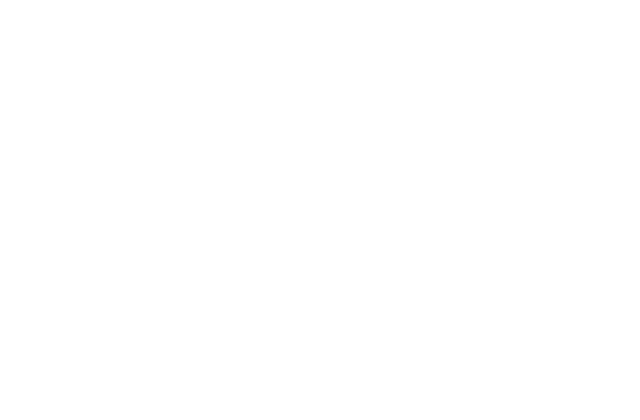
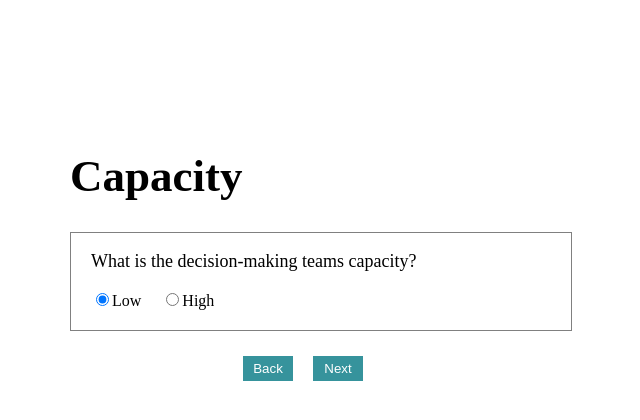
Before and after one commit to Logic-Legends/Decision-Making-Frmwk, a React (Create React App) app in the folder client/: page /CapacityStep in a window 1280 px wide. Before the commit this address had no page. Shown: the top 420 px of the page, without its empty margins (13-653 px from the left). Built offline with nearby package versions, Linux system fonts and the light colour scheme.

Commit message:
fix the style on step 3a and 3b without tooltip

```diff
--- a/client/src/App.js
+++ b/client/src/App.js
@@ -1,4 +1,6 @@
 import { Route, Routes } from "react-router-dom";
+import ImportanceStep from "./components/step-3a/ImportanceStep";
+import CapacityStep from "./components/step-3b/CapacityStep";
 
 import About from "./pages/About";
 import Home from "./pages/Home";
@@ -7,6 +9,8 @@
 	<Routes>
 		<Route path="/" element={<Home />} />
 		<Route path="/about/this/site" element={<About />} />
+		<Route path="/ImportanceStep" element={<ImportanceStep />} />
+		<Route path="/CapacityStep" element={<CapacityStep />} />
 	</Routes>
 );
 
--- a/client/src/components/step-3a/ImportanceStep.js
+++ b/client/src/components/step-3a/ImportanceStep.js
@@ -6,25 +6,27 @@
 
 const ImportanceStep=()=>{
      return (
-				<div className="header_title">
+				<div className="header">
 					<h1>
-						Capacity <span className="tooltip-icon">i</span>
+						Importance <img src="" alt="" className="tooltip-icon"></img>
 					</h1>
-					<section>
-						<p>
+					<section className="question-container">
+						<p className="question" >
 							How important is the decision?
-							<span className="tooltip-icon">i</span>
+							<img src="tooltipicon.PNG" alt="" className="tooltip-icon"></img>
 						</p>
 						<form className="radio-btn-section">
 							<label>
-								<input type="radio" value="low" />
+								<input type="radio" name="importance" value="low" checked />
 								Low
 							</label>
 							<label>
-								<input type="radio" value="low" />
+								<input type="radio" name="importance" value="low" />
 								High
 							</label>
 						</form>
+					</section>
+					<section className="btn-container">
 						<button>
 							<Link to="/"></Link>Back
 						</button>
--- a/client/src/components/step-3a/importance.css
+++ b/client/src/components/step-3a/importance.css
@@ -0,0 +1,40 @@
+h1{
+    font-family: "proxima-nova-condensed";
+    font-size: 45px;
+}
+.header{
+margin-top: 150px;
+margin-left: 75px;
+}
+.question-container{
+    border: 1px solid gray;
+    width: 500px;
+}
+.question{
+    font-family: "proxima-nova";
+    font-weight: 400px;
+    font-size: 18px;
+    margin-left: 20px;
+}
+form label {
+    margin-left: 20px;
+
+}
+.radio-btn-section{
+margin-bottom: 20px;
+}
+.btn-container{
+    margin-top: 25px;
+    position: absolute;
+    left:20%
+}
+.btn-container button:last-child{
+    margin-left: 20px;
+}
+button{
+    background-color: #36939C;
+    color: white;
+    width: 50px;
+    border: none;
+    height: 25px;
+}
--- a/client/src/components/step-3b/CapacityStep.js
+++ b/client/src/components/step-3b/CapacityStep.js
@@ -4,30 +4,32 @@
 
 const CapacityStep = () => {
 	return (
-		<div className="header_title">
+		<div className="header">
 			<h1>
-				Capacity <span className="tooltip-icon">i</span>
+				Capacity <img src="" alt="" className="tooltip-icon"></img>
 			</h1>
-			<section>
-				<p>
-					What is the decision-making teams capacity?{" "}
-					<span className="tooltip-icon">i</span>
+			<section className="question-container">
+				<p className="question">
+					What is the decision-making teams capacity?
+					<img src="" alt="" className="tooltip-icon"></img>
 				</p>
 				<form className="radio-btn-section">
 					<label>
-						<input type="radio" value="low" />
+						<input type="radio" name="capacity" value="low" checked />
 						Low
 					</label>
 					<label>
-						<input type="radio" value="low" />
+						<input type="radio" name="capacity" value="low" />
 						High
 					</label>
 				</form>
+			</section>
+			<section className="btn-container">
 				<button>
-					<Link to="/"></Link>Back
+					<Link to="/ImportanceStep"></Link>Back
 				</button>
 				<button>
-					<Link to="/TimeResourceAllocation"></Link>Next
+					<Link to="/"></Link>Next
 				</button>
 			</section>
 		</div>
--- a/client/src/components/step-3b/capacity.css
+++ b/client/src/components/step-3b/capacity.css
@@ -0,0 +1,40 @@
+h1{
+    font-family: "proxima-nova-condensed";
+    font-size: 45px;
+}
+.header{
+margin-top: 150px;
+margin-left: 75px;
+}
+.question-container{
+    border: 1px solid gray;
+    width: 500px;
+}
+.question{
+    font-family: "proxima-nova";
+    font-weight: 400px;
+    font-size: 18px;
+    margin-left: 20px;
+}
+form label {
+    margin-left: 20px;
+
+}
+.radio-btn-section{
+margin-bottom: 20px;
+}
+.btn-container{
+    margin-top: 25px;
+    position: absolute;
+    left:20%
+}
+.btn-container button:last-child{
+    margin-left: 20px;
+}
+button{
+    background-color: #36939C;
+    color: white;
+    width: 50px;
+    border: none;
+    height: 25px;
+}
--- a/client/src/pages/Home.js
+++ b/client/src/pages/Home.js
@@ -37,6 +37,8 @@
 				</h1>
 				<Start />
 				<Link to="/about/this/site">About</Link>
+				<Link to="/ImportanceStep">importance</Link>
+				<Link to="/CapacityStep">capacity</Link>
 			</div>
 		</main>
 	);
```
Also changed, not shown: client/src/components/step-3a/images/tooltipicon.PNG (added).
